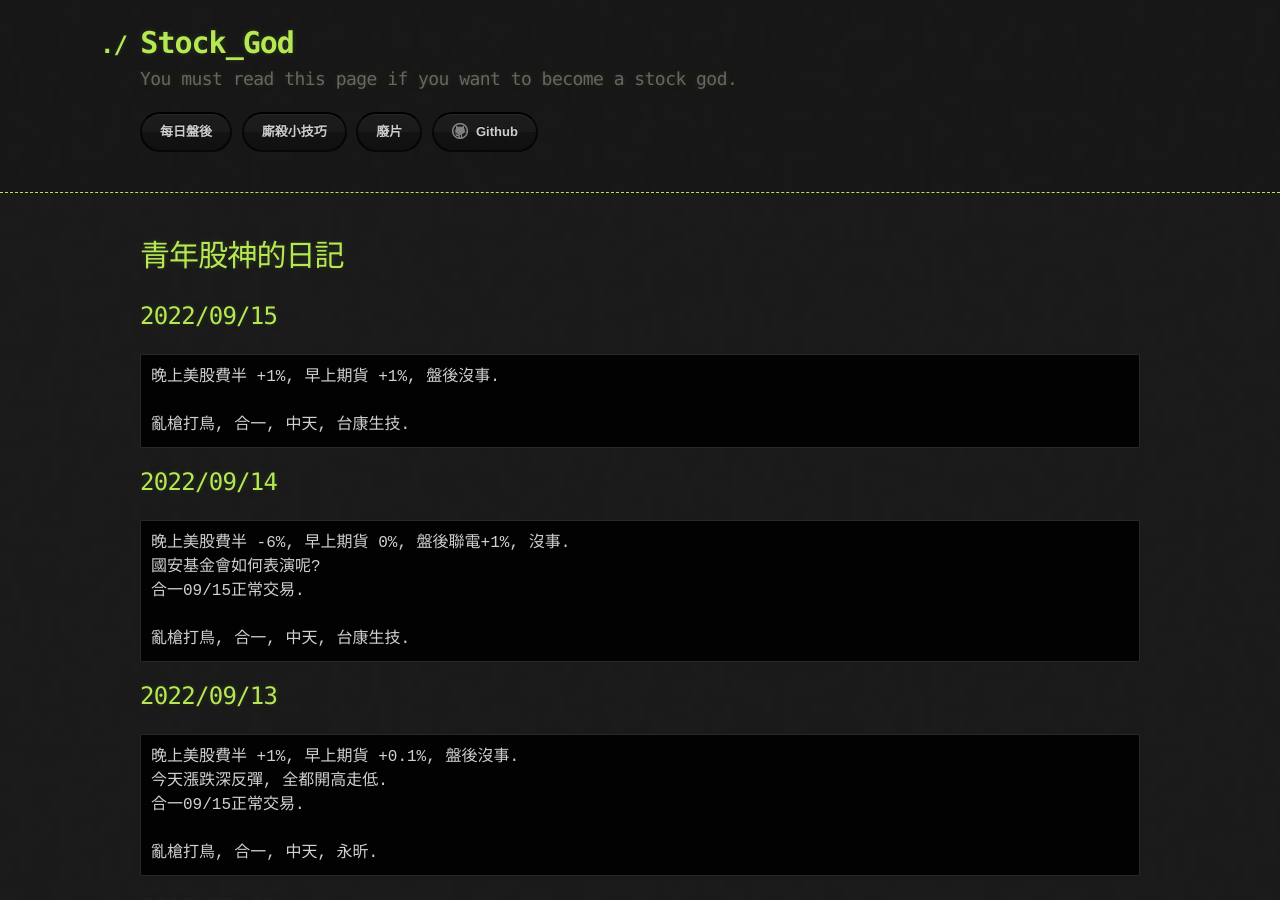
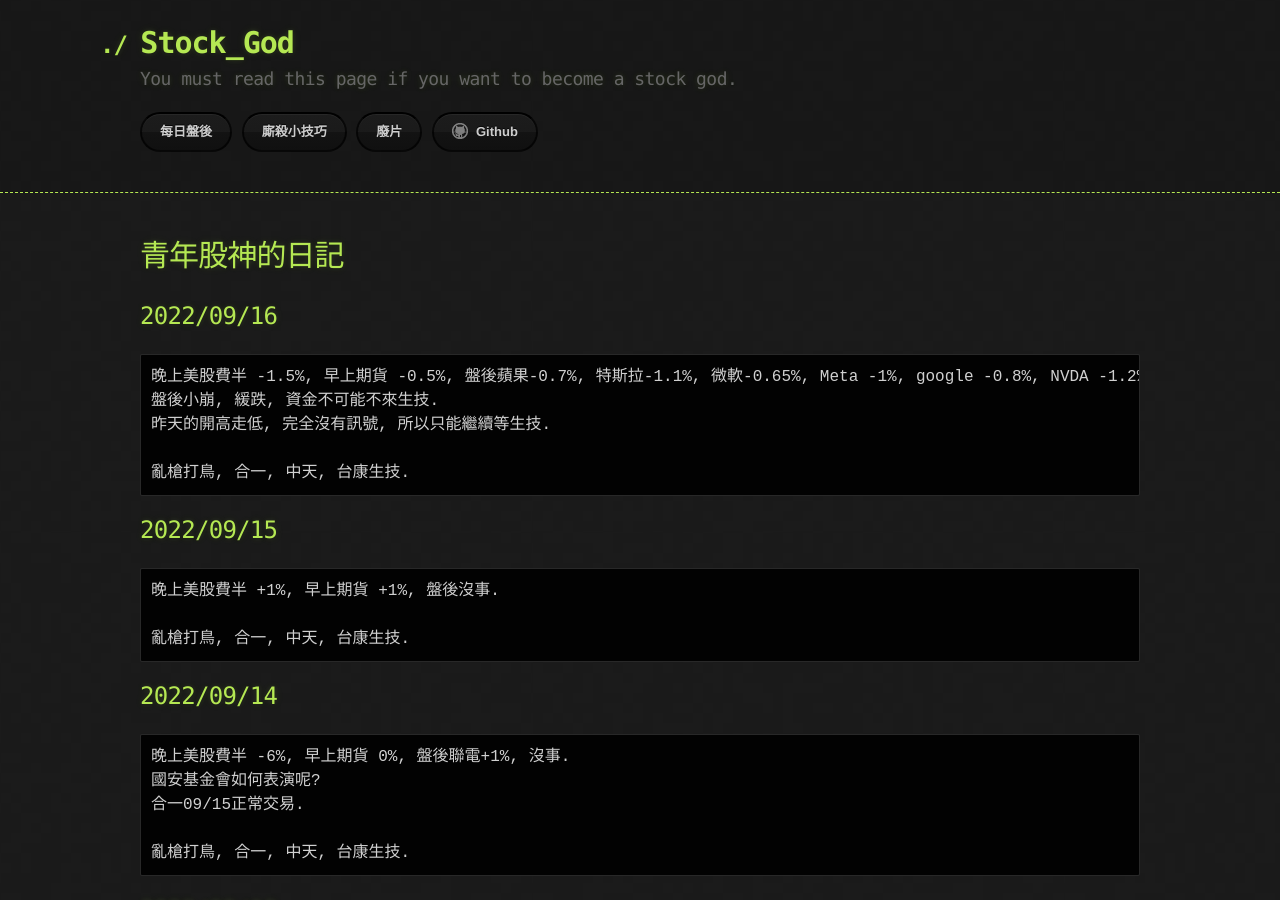
Before and after one commit to lepg5487/Stock_God, a Jekyll site: the page built from index.md, in a window 1280 px wide and 900 px high. Built offline with Jekyll 4.4.1, drawn with Linux system fonts in a browser that asks for light colours; our own code applies the rules of GitHub Pages for plain Markdown files.

Commit message:
Update index.md

````diff
--- a/index.md
+++ b/index.md
@@ -3,6 +3,15 @@ layout: testlayouts
 ---
 
 # 青年股神的日記
+
+## 2022/09/16
+```
+晚上美股費半 -1.5%, 早上期貨 -0.5%, 盤後蘋果-0.7%, 特斯拉-1.1%, 微軟-0.65%, Meta -1%, google -0.8%, NVDA -1.2%.
+盤後小崩, 緩跌, 資金不可能不來生技.
+昨天的開高走低, 完全沒有訊號, 所以只能繼續等生技.
+
+亂槍打鳥, 合一, 中天, 台康生技.
+```
 
 ## 2022/09/15
 ```
````
